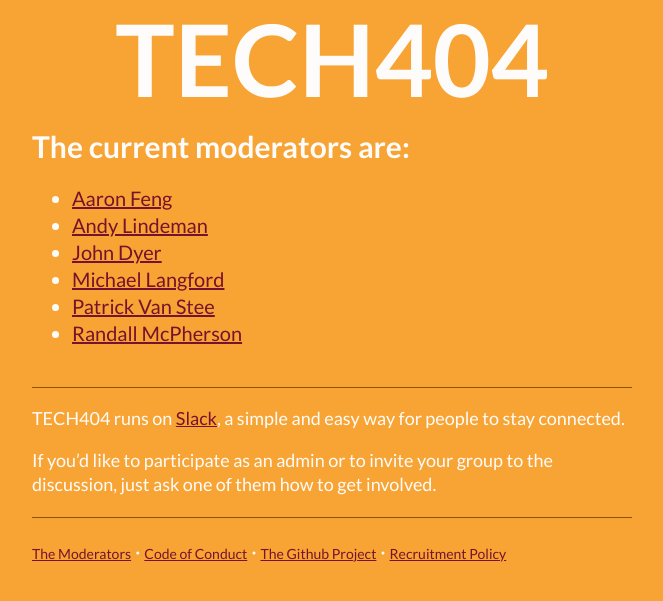
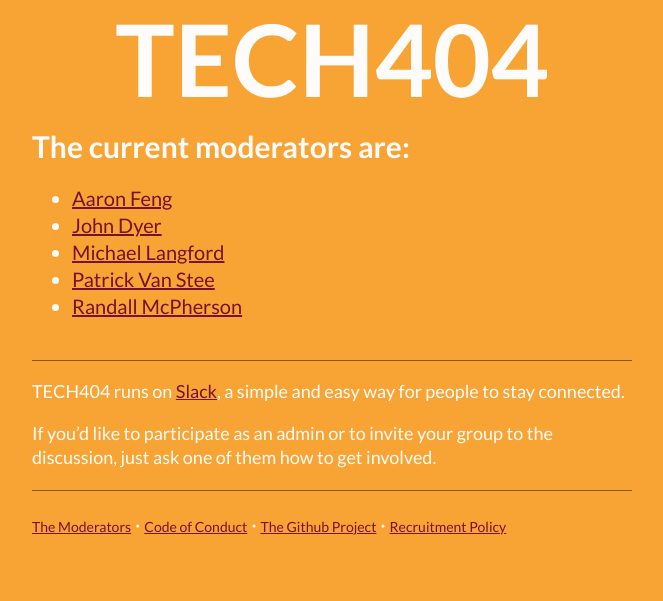
Before and after one commit to tech404/tech404.github.io, a Jekyll site: the page built from moderators/index.html, in a window 1280 px wide. Shown: the top 601 px of the page, without its empty margins (308-971 px from the left). Built offline with Jekyll 4.4.1, drawn with Linux system fonts in a browser that asks for light colours; nearby versions of some CDN libraries.

Commit message:
Remove myself as an admin

```diff
--- a/_data/admins.yml
+++ b/_data/admins.yml
@@ -1,9 +1,6 @@
 - name: Aaron Feng
   email: aaron@forty9ten.com
   twitter: aaronfeng
-- name: Andy Lindeman
-  email:
-  twitter: alindeman
 - name: John Dyer
   email:
   twitter: thedyers
```
